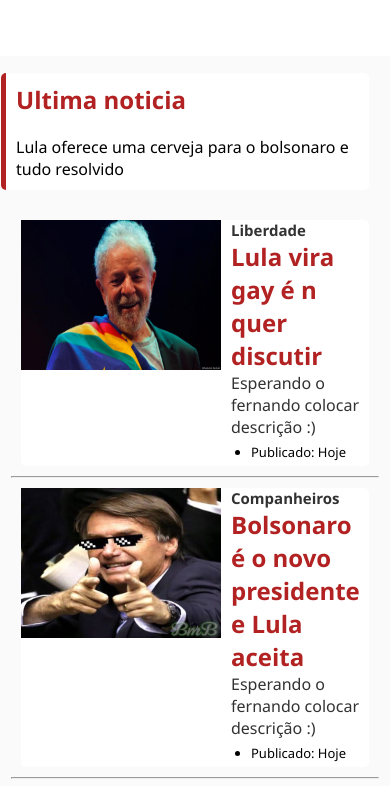
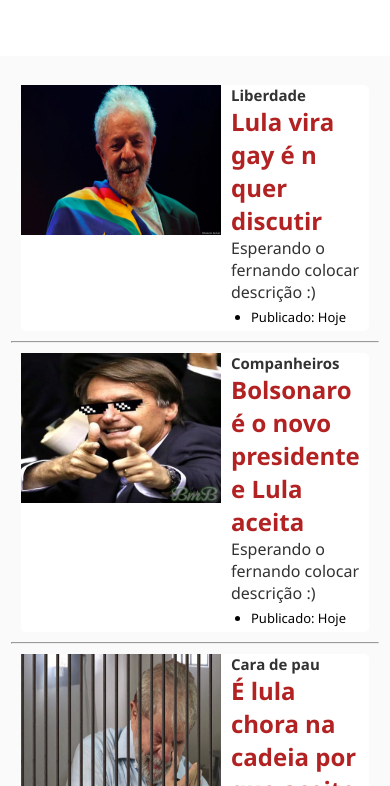
Before and after one commit to W3spr0/LulaOficial, a plain HTML site: page index.html in a window 390 px wide. Shown: the part 28-814 px from the top of the page. Drawn offline with Linux system fonts and the light colour scheme.

Commit message:
Add files via upload

```diff
--- a/style.css
+++ b/style.css
@@ -75,8 +75,6 @@ background-position: center center;
     width: 30%;
     padding: 10px;
     float: right;
-
-
 }
 
 .container-right ul{
@@ -116,9 +114,7 @@ footer{
         display: block;
     }
     .container-right{
-        padding: 10px;
-        margin: 10px;
-        width: 100%;
+        display: none;
     }
     .noticias{
         width: auto;
```
